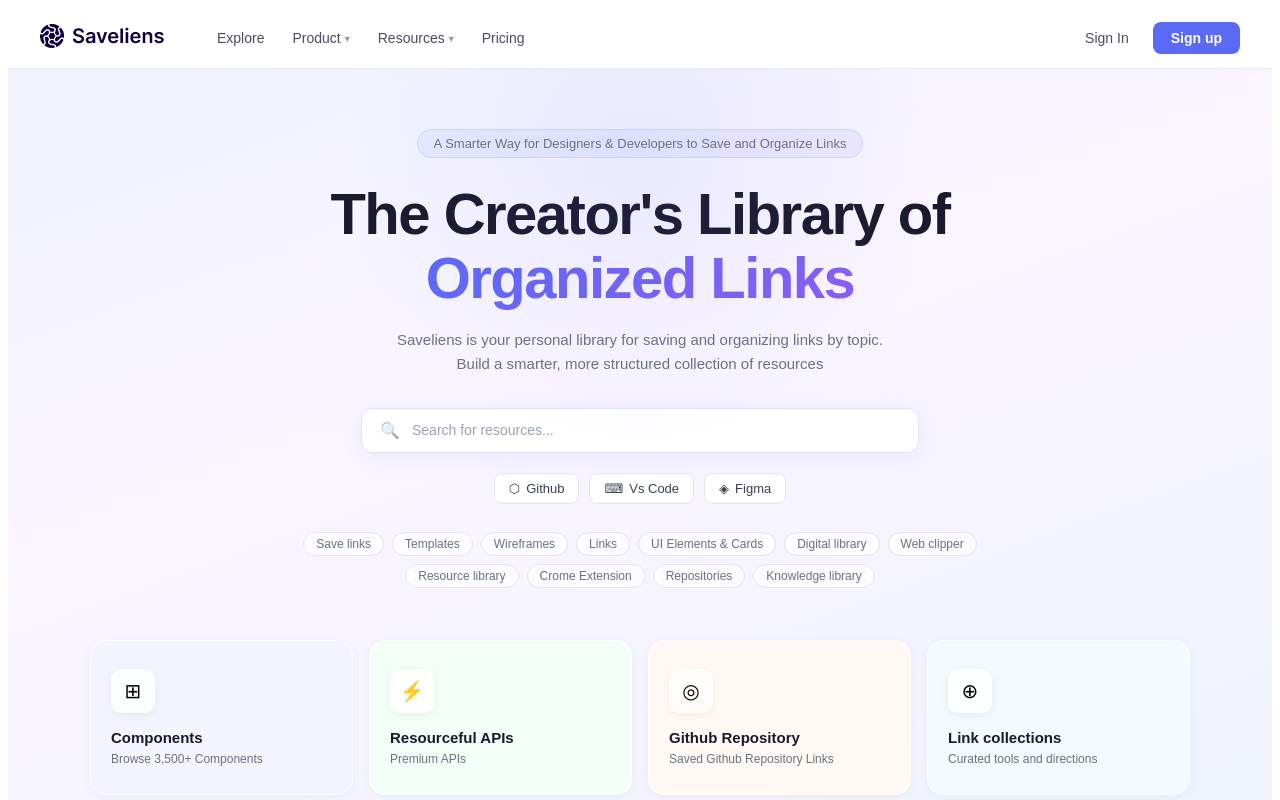
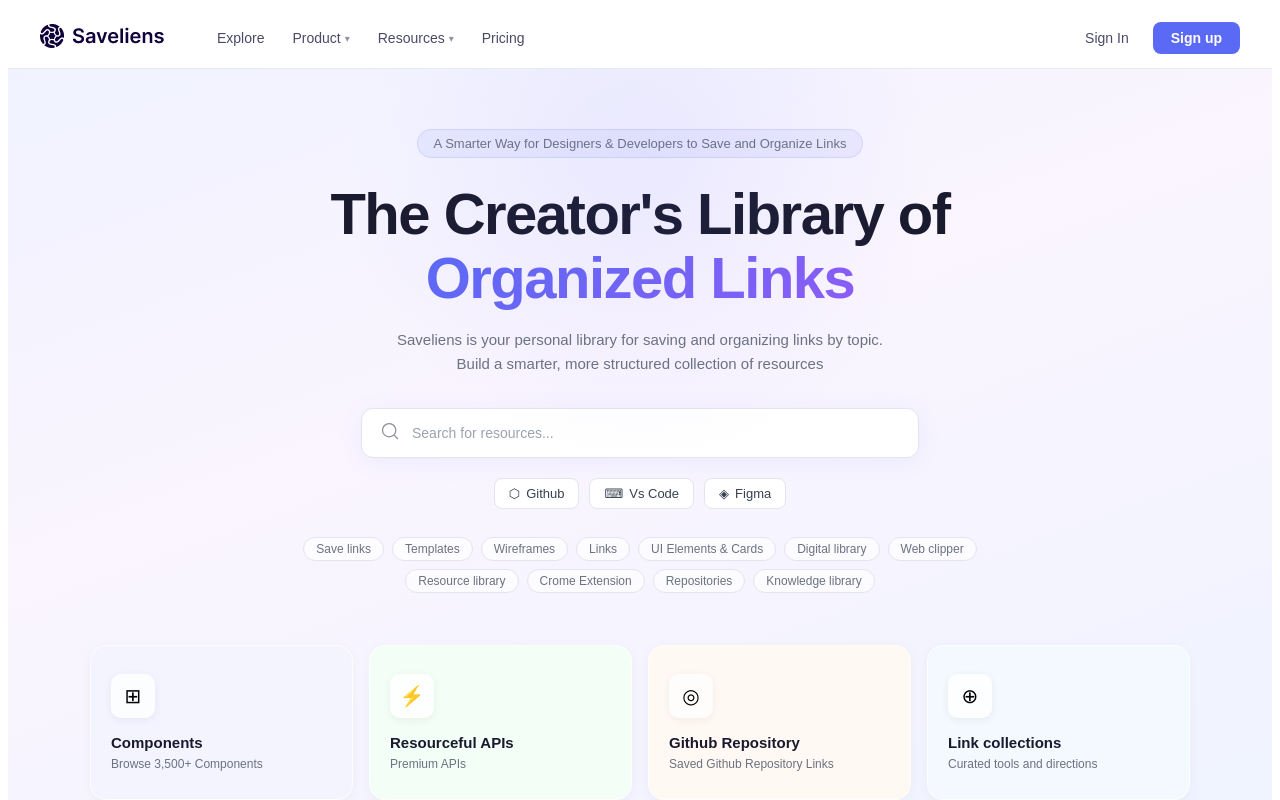
Before and after one commit to Adamsonoladipupo/saveliens, a React (Vite) app in the folder frontend/: page / in a window 1280 px wide. Shown: the top 800 px of the page. Built offline with nearby package versions, Linux system fonts and the light colour scheme.

Commit message:
updated hero section

```diff
--- a/frontend/src/components/Hero.jsx
+++ b/frontend/src/components/Hero.jsx
@@ -55,7 +55,9 @@ export default function Hero() {
       </p>
 
       <div className={styles.searchBar}>
-        <span className={styles.searchIcon}>🔍</span>
+        <span className={styles.searchIcon}>
+          <svg xmlns="http://www.w3.org/2000/svg" width="20" height="20" viewBox="0 0 24 24"><path fill="none" stroke="#1a1a2e" stroke-linecap="round" stroke-linejoin="round" stroke-width="1.5" d="m17 17l4 4M3 11a8 8 0 1 0 16 0a8 8 0 0 0-16 0"/></svg>
+        </span>
         <input type="text" placeholder="Search for resources..." className={styles.searchInput} />
       </div>
 
```
